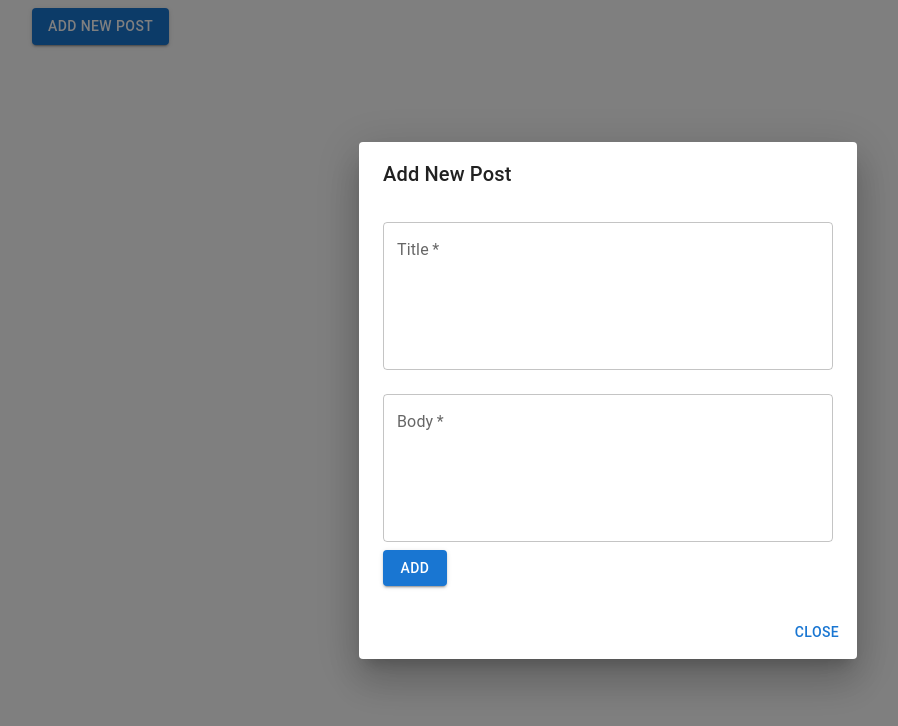
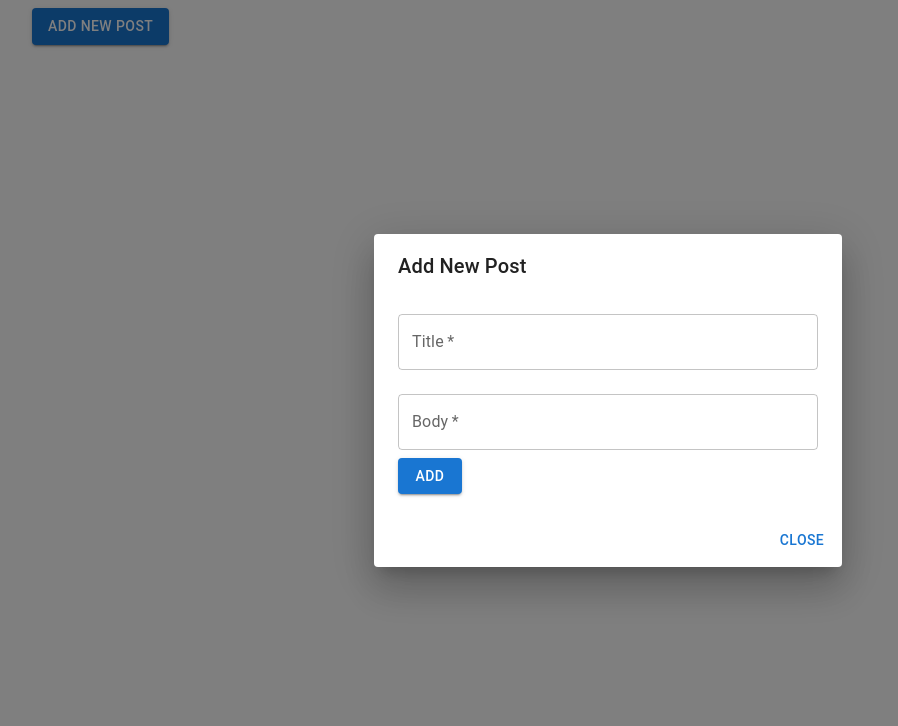
Before and after one commit to AndreyFlik/test-react, a React (Create React App) app: page / in a window 1280 px wide. Both pictures are taken after a click on the button "ADD NEW POST". Shown: the top 726 px of the page, without its empty margins (32-930 px from the left). Built offline with nearby package versions, Linux system fonts and the light colour scheme; no server answers.

Commit message:
fix modal text

```diff
--- a/public/index.html
+++ b/public/index.html
@@ -24,7 +24,7 @@
       work correctly both with client-side routing and a non-root public URL.
       Learn how to configure a non-root public URL by running `npm run build`.
     -->
-    <title>React App</title>
+    <title>React Test App</title>
   </head>
   <body>
     <noscript>You need to enable JavaScript to run this app.</noscript>
--- a/src/Components/ModalFormNewPost/ModalFormNewPost.jsx
+++ b/src/Components/ModalFormNewPost/ModalFormNewPost.jsx
@@ -63,7 +63,7 @@ const ModalFormNewPost = ({
           <TextField
             sx={{ width: "100%" }}
             multiline
-            rows={5}
+            maxRows={4}
             onChange={formik.handleChange}
             value={formik.values.title}
             type="text"
@@ -78,7 +78,7 @@ const ModalFormNewPost = ({
           <TextField
             sx={{ width: "100%" }}
             multiline
-            rows={5}
+            maxRows={4}
             onChange={formik.handleChange}
             value={formik.values.body}
             type="text"
--- a/src/Components/ModalFormUpdatePost/ModalFormUpdatePost.jsx
+++ b/src/Components/ModalFormUpdatePost/ModalFormUpdatePost.jsx
@@ -70,7 +70,7 @@ const ModalFormUpdatePost = ({
           <TextField
             sx={{ width: "100%" }}
             multiline
-            rows={5}
+            maxRows={4}
             onChange={formik.handleChange}
             value={formik.values.title}
             type="text"
@@ -85,7 +85,7 @@ const ModalFormUpdatePost = ({
           <TextField
             sx={{ width: "100%" }}
             multiline
-            rows={5}
+            maxRows={6}
             onChange={formik.handleChange}
             value={formik.values.body}
             type="text"
--- a/src/Components/PostsList/PostsList.jsx
+++ b/src/Components/PostsList/PostsList.jsx
@@ -33,7 +33,7 @@ const PostsList = ({ postsList, handleClickDelete, handleClickUpdate }) => {
               alt="random pic"
             />
             <CardContent>
-              <Typography variant="h5" gutterBottom component="h2">
+              <Typography variant="h6" gutterBottom component="h2">
                 {post.title}
               </Typography>
               <Typography variant="body2" color="text.secondary" component="p">
```
